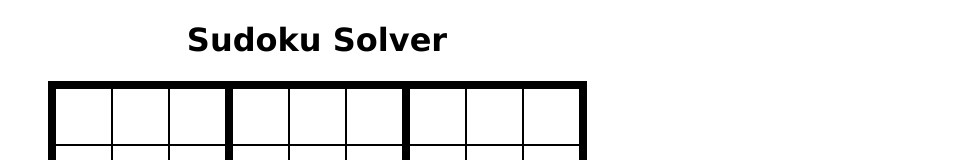
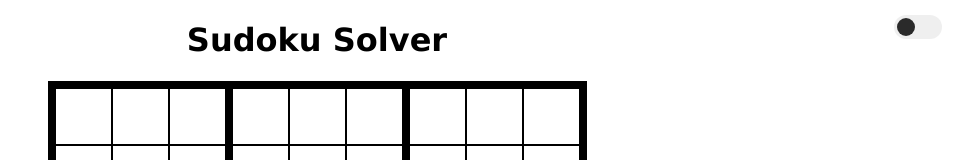
Before and after one commit to aAa1928/Sudoku-Solver, a plain HTML site: page index.html in a window 1280 px wide. Shown: the top 160 px of the page, without its empty margins (323-1280 px from the left). Drawn offline with Linux system fonts and the light colour scheme.

Commit message:
Added button for dark mode

```diff
--- a/index.html
+++ b/index.html
@@ -8,6 +8,9 @@
   </head>
   <body>
     <h1>Sudoku Solver</h1>
+
+    <!-- From Uiverse.io by cuzpq -->
+    <input type="checkbox" id="dark-mode-button" class="theme-checkbox" />
 
     <table>
       <tbody>
--- a/style.css
+++ b/style.css
@@ -111,3 +111,43 @@ footer {
   margin-top: 20px;
   font-family: Verdana, Geneva, Tahoma, sans-serif;
 }
+
+/* From Uiverse.io by cuzpq */
+.theme-checkbox {
+  --toggle-size: 12px;
+  -webkit-appearance: none;
+  -moz-appearance: none;
+  appearance: none;
+  width: 4em;
+  height: 2em;
+  background: linear-gradient(to right, #efefef 50%, #2a2a2a 50%) no-repeat;
+  background-size: 205%;
+  background-position: 0;
+  transition: 0.4s;
+  border-radius: 99em;
+  position: absolute;
+  top: 15px;
+  right: 15px;
+  cursor: pointer;
+  font-size: var(--toggle-size);
+}
+.theme-checkbox::before {
+  content: "";
+  width: 1.5em;
+  height: 1.5em;
+  position: absolute;
+  top: 0.25em;
+  left: 0.25em;
+  background: linear-gradient(to right, #efefef 50%, #2a2a2a 50%) no-repeat;
+  background-size: 205%;
+  background-position: 100%;
+  border-radius: 50%;
+  transition: 0.4s;
+}
+.theme-checkbox:checked::before {
+  left: calc(100% - 1.5em - 0.25em);
+  background-position: 0;
+}
+.theme-checkbox:checked {
+  background-position: 100%;
+}
```
